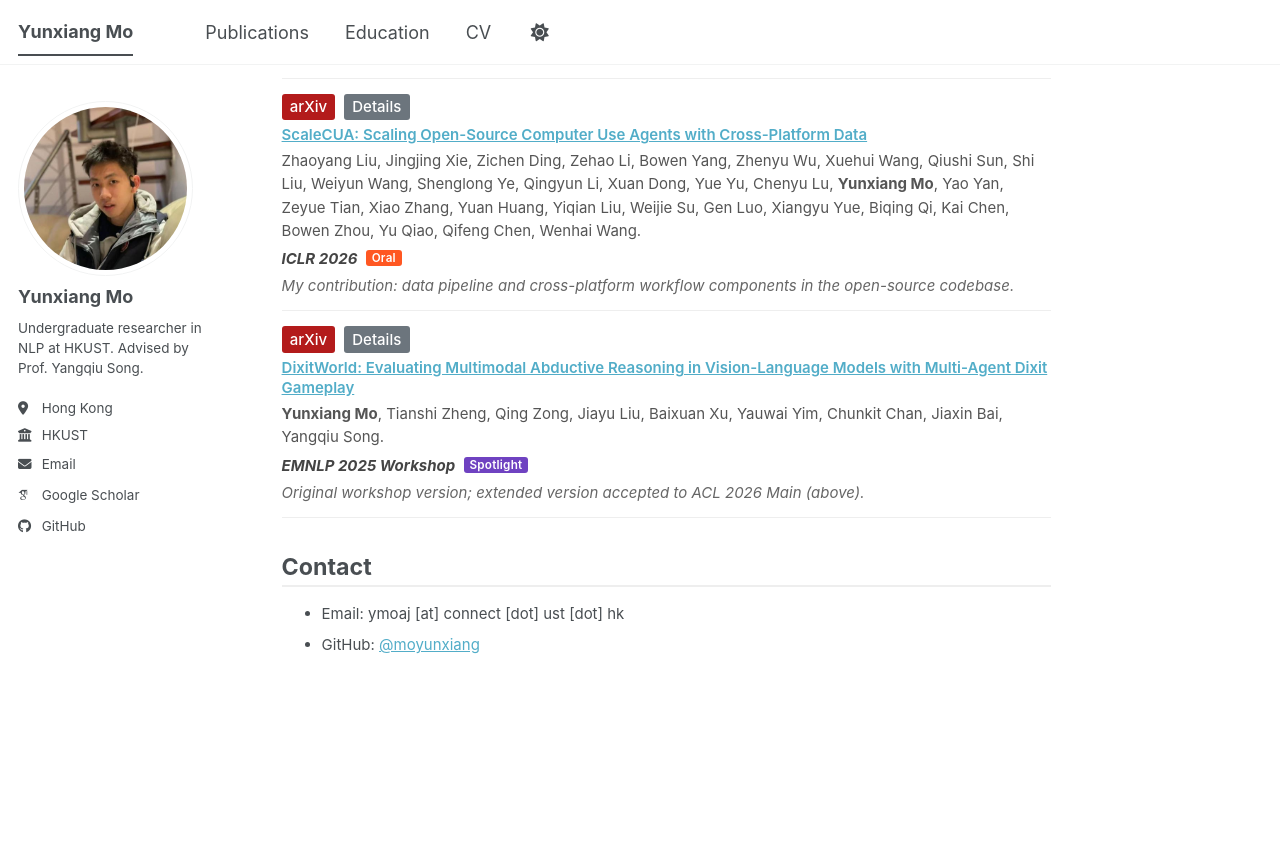
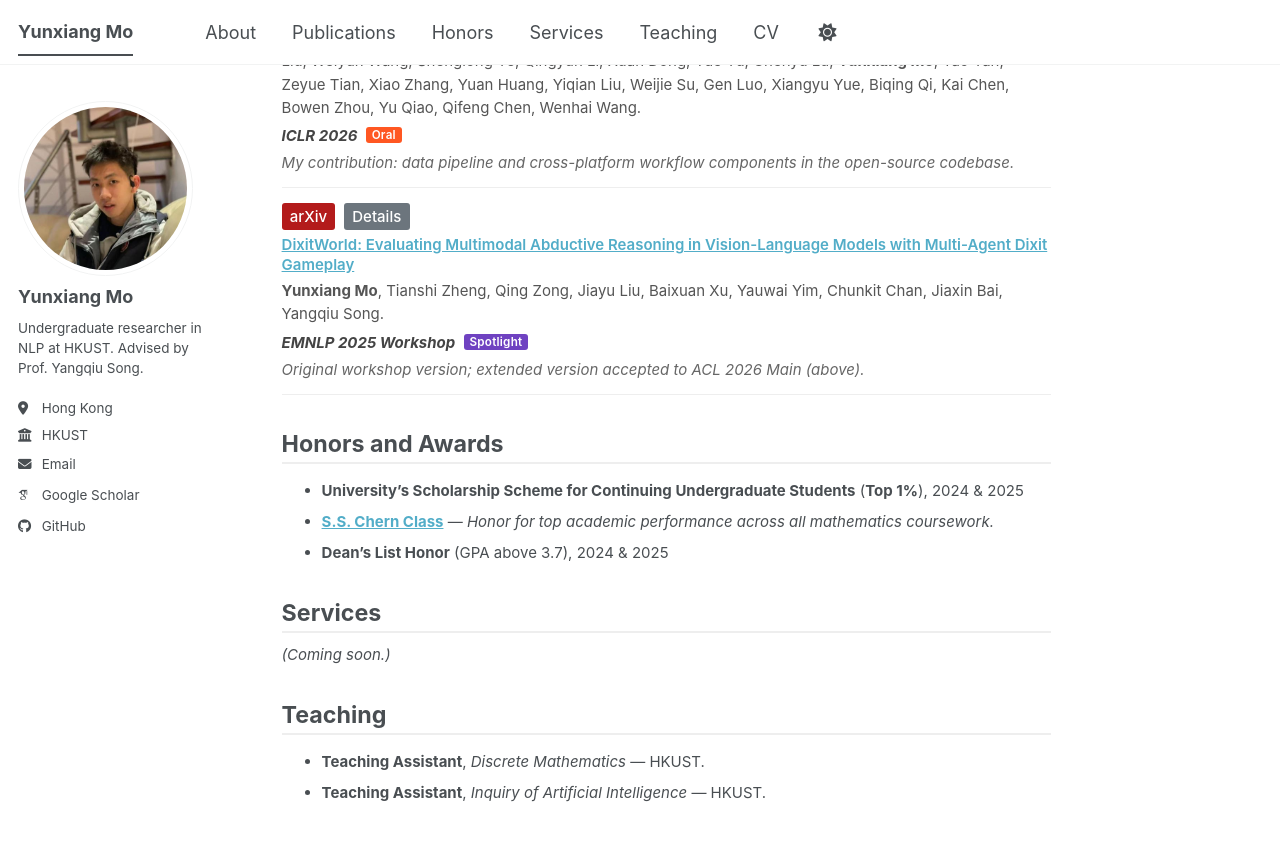
Before and after one commit to moyunxiang/moyunxiang.github.io, a Jekyll site: the page built from _pages/about.md, in a window 1280 px wide and 900 px high, scrolled down 930 px. Shown: the top 841 px of the window. Built offline with Jekyll 4.4.1, drawn with Linux system fonts in a browser that asks for light colours; some web fonts are replaced; a script bundle is joined from its source files by our own code; library files that are not in the unit come from our copies; before the commit the page ends 1682 px from its top, so only the background shows below that; some of the changed text lies outside the part shown.

Commit message:
Restructure homepage as single-page with anchor nav: About / Publications / Honors / Services / Teaching / CV

```diff
--- a/_pages/about.md
+++ b/_pages/about.md
@@ -7,23 +7,23 @@ redirect_from:
   - /about.html
 ---
 
+<span class="anchor" id="about"></span>
+
 I am an undergraduate at the [Hong Kong University of Science and Technology (HKUST)](https://hkust.edu.hk), pursuing a **double major in Computer Science and Mathematics** with an **Extended Major in Artificial Intelligence**. I am fortunate to be advised by Prof. [Yangqiu Song](https://www.cse.ust.hk/~yqsong/) at the HKUST [KnowComp Group](http://hkust-knowcomp.github.io/).
 
 My research interests center on **natural language processing**, with a focus on the **reasoning** and **evaluation** of large language models and vision-language models. I am especially interested in *abductive* and *multimodal* reasoning — how models form, defend, and revise hypotheses under ambiguity.
 
 I am currently looking for a **research-exchange position in the U.S.** for the upcoming term. If you are a faculty member working on related topics and have an opening, I would be glad to chat — please feel free to reach out via email.
 
-**Honors:**
-
-- University's Scholarship Scheme for Continuing Undergraduate Students (**Top 1%**), 2024 & 2025
-- **[S.S. Chern Class](https://www.math.hkust.edu.hk/ug/chern_class/)** — *Honor for top academic performance across all mathematics coursework.*
-- Dean's List Honor (GPA above 3.7), 2024 & 2025
+<span class="anchor" id="news"></span>
 
 News
 ======
 - **Apr 2026** — *ScaleCUA* was accepted to **ICLR 2026** as an **Oral**. \[[arXiv](https://arxiv.org/abs/2509.15221)\]
 - **Mar 2026** — An extended version of *DixitWorld* was accepted to **ACL 2026 Main Conference** (AC meta-review 9/10, oral decision pending). \[[OpenReview](https://openreview.net/forum?id=ikU0NDfKvO)\]
 - **Oct 2025** — *DixitWorld* received a **Spotlight** at the **EMNLP 2025 Workshop** (BlackBox NLP). \[[arXiv](https://arxiv.org/abs/2510.10117)\]
+
+<span class="anchor" id="publications"></span>
 
 Publications
 ======
@@ -67,7 +67,23 @@ Publications
   </div>
 </div>
 
-Contact
+<span class="anchor" id="honors-and-awards"></span>
+
+Honors and Awards
 ======
-- Email: ymoaj [at] connect [dot] ust [dot] hk
-- GitHub: [@moyunxiang](https://github.com/moyunxiang)
+- **University's Scholarship Scheme for Continuing Undergraduate Students** (**Top 1%**), 2024 & 2025
+- **[S.S. Chern Class](https://www.math.hkust.edu.hk/ug/chern_class/)** — *Honor for top academic performance across all mathematics coursework.*
+- **Dean's List Honor** (GPA above 3.7), 2024 & 2025
+
+<span class="anchor" id="services"></span>
+
+Services
+======
+*(Coming soon.)*
+
+<span class="anchor" id="teaching"></span>
+
+Teaching
+======
+- **Teaching Assistant**, *Discrete Mathematics* — HKUST.
+- **Teaching Assistant**, *Inquiry of Artificial Intelligence* — HKUST.
```
Also changed, not shown: _data/navigation.yml (+13 -14 lines).
